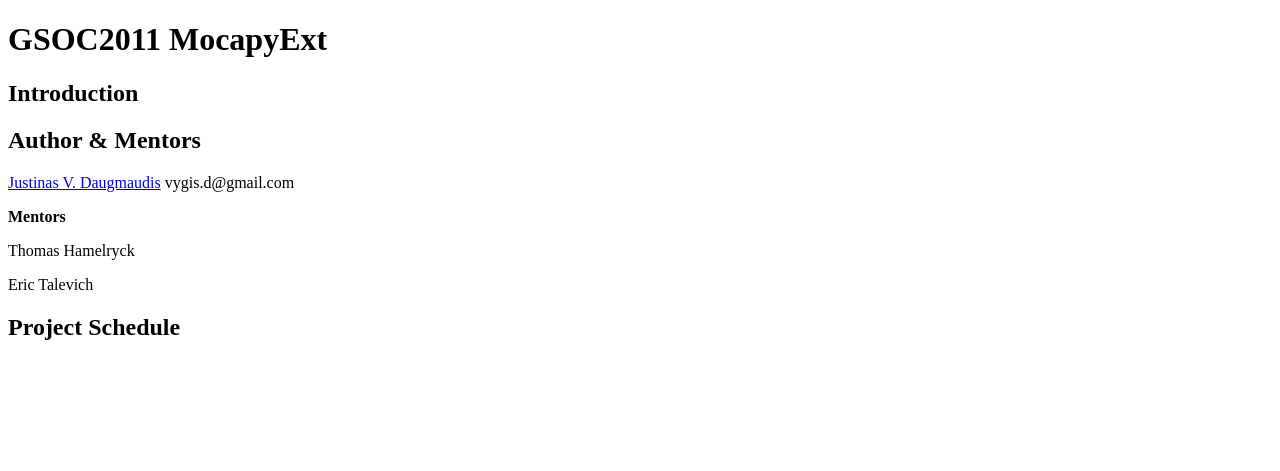
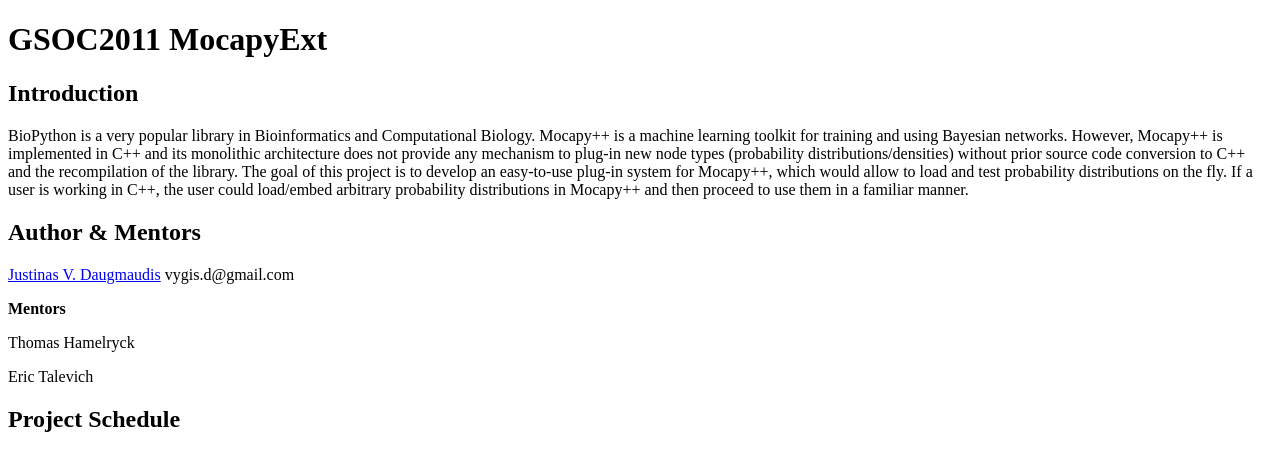
Before and after one commit to biopython/biopython.github.io, a Jekyll site: the page built from wiki/GSOC2011_MocapyExt.md, in a window 1280 px wide. Shown: the top 471 px of the page. Built offline with Jekyll 4.4.1, drawn with Linux system fonts in a browser that asks for light colours.

Commit message:
/* Introduction */

```diff
--- a/wiki/GSOC2011_MocapyExt.md
+++ b/wiki/GSOC2011_MocapyExt.md
@@ -6,6 +6,18 @@ layout: wiki
 
 Introduction
 ------------
+
+BioPython is a very popular library in Bioinformatics and Computational
+Biology. Mocapy++ is a machine learning toolkit for training and using
+Bayesian networks. However, Mocapy++ is implemented in C++ and its
+monolithic architecture does not provide any mechanism to plug-in new
+node types (probability distributions/densities) without prior source
+code conversion to C++ and the recompilation of the library. The goal of
+this project is to develop an easy-to-use plug-in system for Mocapy++,
+which would allow to load and test probability distributions on the fly.
+If a user is working in C++, the user could load/embed arbitrary
+probability distributions in Mocapy++ and then proceed to use them in a
+familiar manner.
 
 Author & Mentors
 ----------------
```
Also changed, not shown: 1 other file.
